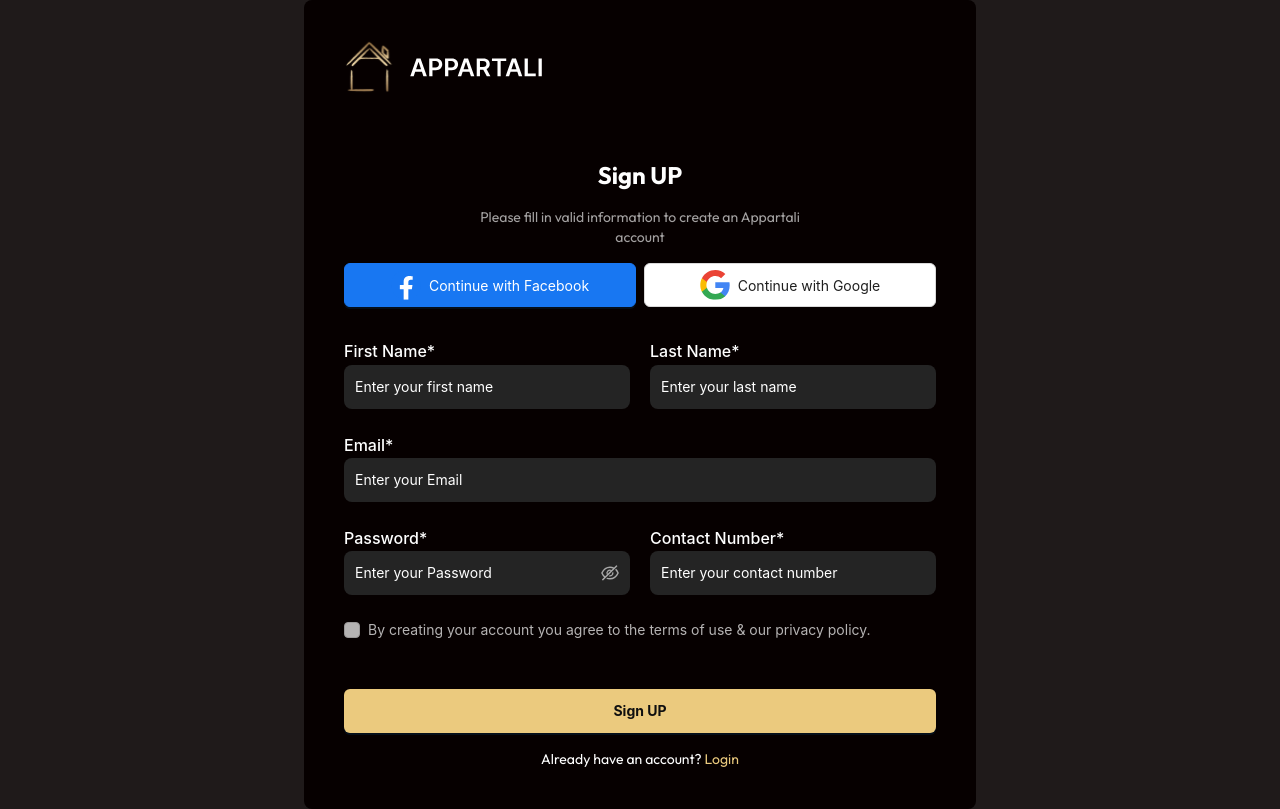
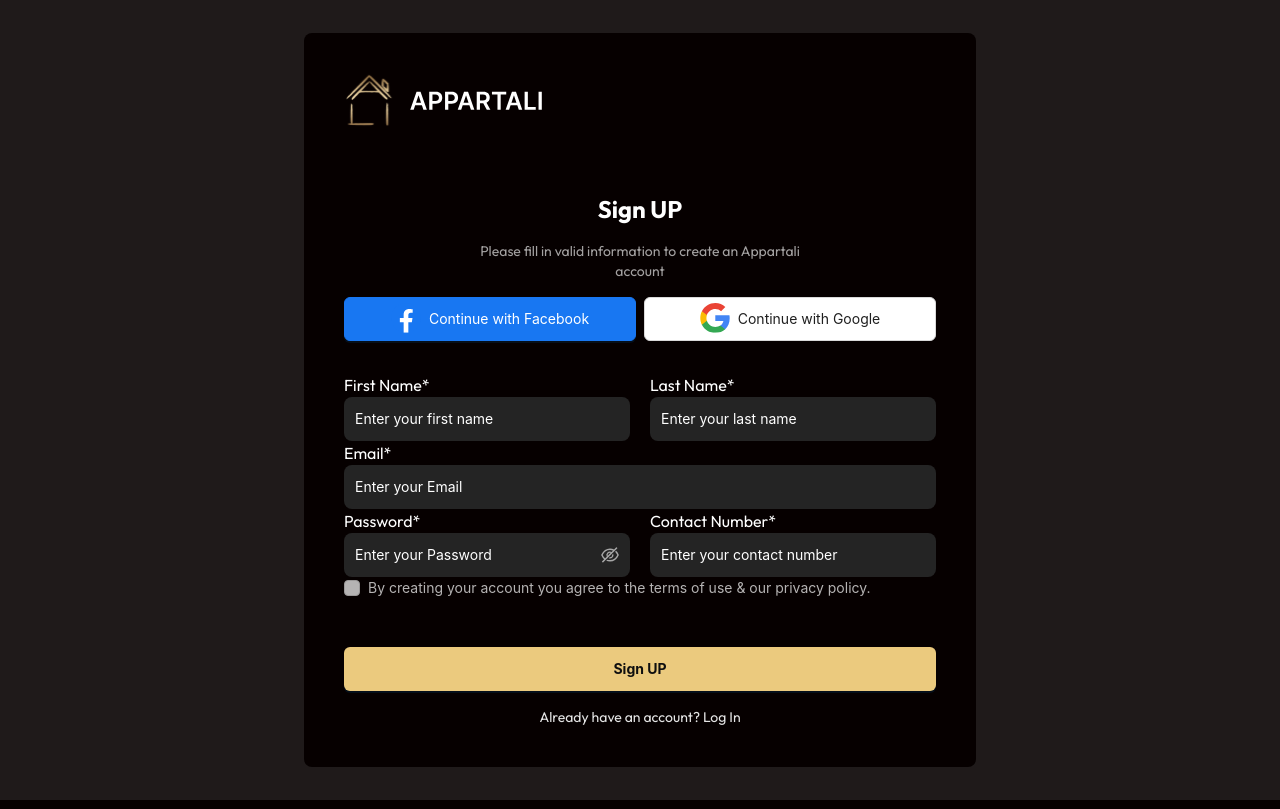
Before and after one commit to Mahedihasanimam/appartly-frontend, a Next.js app: page /auth/signup in a window 1280 px wide. Built offline with nearby package versions, Linux system fonts and the light colour scheme.

Commit message:
signup aded

```diff
--- a/package.json
+++ b/package.json
@@ -16,6 +16,8 @@
     "dayjs": "^1.11.13",
     "env": "^0.0.2",
     "firebase": "^11.0.1",
+    "jsonwebtoken": "^9.0.2",
+    "jwt-decode": "^4.0.0",
     "lottie-react": "^2.4.0",
     "next": "^14.2.15",
     "react": "^18",
@@ -24,6 +26,7 @@
     "react-firebase-hooks": "^5.1.1",
     "react-icons": "^5.3.0",
     "react-redux": "^9.1.2",
+    "redux-persist": "^6.0.0",
     "sweetalert2": "^11.14.3"
   },
   "devDependencies": {
--- a/src/app/auth/GuestLogin/page.jsx
+++ b/src/app/auth/GuestLogin/page.jsx
@@ -1,5 +1,5 @@
 'use client';
-import React, { useState } from "react";
+import React from "react";
 import { Input, Form, Button, Space } from "antd";
 import logo from "/public/images/logo.svg";
 import Image from "next/image";
--- a/src/app/auth/OwnarLogin/page.jsx
+++ b/src/app/auth/OwnarLogin/page.jsx
@@ -1,5 +1,5 @@
 'use client';
-import React, { useState } from "react";
+import React from "react";
 import { Input, Form, Button, Space } from "antd";
 import logo from "/public/images/logo.svg";
 import Image from "next/image";
@@ -150,7 +150,7 @@ const onFacebookLogin = async () => {
           <div className="flex justify-end items-center">
             <Link
               href="/auth/verifyEmail"
-              className="text-secoundary border-b border-secoundary hover:text-[#EBCA7E]"
+              className="text-secondary border-b border-secondary hover:text-[#EBCA7E]"
               onClick={onForgotPassword}
             >
               Forgot password
--- a/src/app/auth/signup/page.jsx
+++ b/src/app/auth/signup/page.jsx
@@ -1,7 +1,7 @@
 "use client";
 
-import React from "react";
-import { Input, Form, Button, Space, Checkbox } from "antd";
+import React, { useState } from "react";
+import { Input, Button, Space, Checkbox } from "antd";
 import logo from "/public/images/logo.svg";
 import Image from "next/image";
 import fbimage from "/public/icons/fb.svg";
@@ -9,28 +9,75 @@ import googleimg from "/public/icons/google.svg";
 import Link from "next/link";
 import Swal from "sweetalert2";
 import { useRouter } from "next/navigation";
-import { GoogleAuthProvider, FacebookAuthProvider, signInWithPopup, createUserWithEmailAndPassword } from "firebase/auth";
+import { GoogleAuthProvider, FacebookAuthProvider, signInWithPopup } from "firebase/auth";
 import { auth } from "@/app/firebase/Firebase.config";
+import { useRegisterUserMutation } from "@/redux/features/users/UserApi";
+import { useAppDispatch } from "@/redux/Hooks";
 
 const Signup = ({
   title = "Sign UP",
   description = "Please fill in valid information to create an Appartali account",
   showSocialButtons = true,
 }) => {
-  const [form] = Form.useForm();
+  const [user, setUser] = useState(null);
+console.log(user)
+  const [formData, setFormData] = useState({
+    firstName: "",
+    lastName: "",
+    email: "",
+    phone: "",
+    password: "",
+  });
+  const [isAgreed, setIsAgreed] = useState(false);
+  const [registerUser, { isLoading, error }] = useRegisterUserMutation();
+ if(isLoading){
+  return <p>Loading...</p>
+ }
+ console.log(error)
   const router = useRouter();
+  const dispatch = useAppDispatch();
 
-  const handleFinish = async (values) => {
+  const handleChange = (e) => {
+    setFormData({ ...formData, [e.target.name]: e.target.value });
+  };
+
+  const handleCheckboxChange = (e) => {
+    setIsAgreed(e.target.checked);
+  };
+  const handleFinish = async (e) => {
+    e.preventDefault();
+
+    if (!formData.firstName || !formData.lastName || !formData.email || !formData.password || !formData.phone) {
+        return Swal.fire("Validation Failed", "Please fill all fields", "error");
+    }
+
+    if (!isAgreed) {
+        return Swal.fire("Agreement Required", "You must agree to the terms and policy", "error");
+    }
+
     try {
-      console.log("Form Values:", values); // Log the form values directly
+        console.log("Form Data:", formData); // Log the form data
+        const response = await registerUser(formData).unwrap();
 
-      // Create user with email and password
-      await createUserWithEmailAndPassword(auth, values.email, values.password);
-      handlesignup();
+        console.log('respons',response)
+        if (response.success) {
+          Swal.fire({
+            title: "SignUp Successful!",
+            text: response?.message,
+            icon: "success",
+            confirmButtonText: "OK",
+            confirmButtonColor: "#EBCA7E",
+          }).then(() => {
+            router.push("/");
+          });
+            dispatch(setUser(response.newUser));
+
+        }
     } catch (error) {
+        console.error("Signup Error:", error); // More detailed logging
         Swal.fire({
             title: "SignUp Failed",
-        text: error.message || "Something went wrong. Please try again.",
+            text: error.data?.message || "Something went wrong. Please try again.",
             icon: "error",
             confirmButtonText: "OK",
             confirmButtonColor: "#EBCA7E",
@@ -38,24 +85,16 @@ const Signup = ({
     }
 };
 
-  const handlesignup = () => {
-    Swal.fire({
-      title: "SignUp Successful!",
-      text: "You have signed up successfully.",
-      icon: "success",
-      confirmButtonText: "OK",
-      confirmButtonColor: "#EBCA7E",
-    }).then(() => {
-      router.push("/");
-    });
-  };
+
+
+
   const onGoogleLogin = async () => {
     const provider = new GoogleAuthProvider();
     try {
       const result = await signInWithPopup(auth, provider);
-      const user = result.user; // Get user data
-      console.log("Google User Data:", user); // Log user data
-      handlesignup();
+      const user = result.user;
+      console.log("Google User Data:", user);
+      handlesignup(); // Modify this to handle the user registration if needed
     } catch (error) {
       Swal.fire("Login Failed", error.message, "error");
     }
@@ -67,14 +106,15 @@ const Signup = ({
       const result = await signInWithPopup(auth, provider);
       const user = result.user;
       console.log("Facebook User Data:", user);
-      handlesignup();
+      handlesignup(); // Modify this to handle the user registration if needed
     } catch (error) {
       Swal.fire("Login Failed", error.message, "error");
     }
   };
 
+  return (
 
-  return (
+
     <div className="flex justify-center items-center min-h-screen bg-[#FFFFFF1A]">
       <div className="bg-[#060000] p-[40px] w-full max-w-2xl rounded-lg space-y-4">
         <Image src={logo} alt="Logo" className="mb-4" height={200} width={200} />
@@ -104,77 +144,73 @@ const Signup = ({
           </Space>
         )}
 
-        <Form form={form} onFinish={handleFinish} className="mt-4 w-full">
+        <form onSubmit={handleFinish} className="mt-4 w-full">
           <div className="w-full flex gap-[20px] items-center justify-between">
-            <Form.Item
-              className="w-full"
-              name="firstname"
-              rules={[{ required: true, message: "Please enter your first name" }]}
-            >
+            <div className="w-full">
               <p className="text-[#FFFFFF] text-[16px] font-medium">First Name*</p>
               <Input
+                name="firstName" // Corrected to match the state
+                value={formData.firstName} // Corrected to match the state
+                onChange={handleChange}
                 style={{ height: "44px", backgroundColor: "#242424", border: "none", color: "#FFFFFF99" }}
                 placeholder="Enter your first name"
                 className="rounded-lg placeholder:text-[#FFFFFF99]"
               />
-            </Form.Item>
-            <Form.Item
-              className="w-full"
-              name="lastname"
-              rules={[{ required: true, message: "Please enter your last name" }]}
-            >
+            </div>
+            <div className="w-full">
               <p className="text-[#FFFFFF] text-[16px] font-medium">Last Name*</p>
               <Input
+                name="lastName" // Corrected to match the state
+                value={formData.lastName} // Corrected to match the state
+                onChange={handleChange}
                 style={{ height: "44px", backgroundColor: "#242424", border: "none", color: "#FFFFFF99" }}
                 placeholder="Enter your last name"
                 className="rounded-lg placeholder:text-[#FFFFFF99]"
               />
-            </Form.Item>
+            </div>
           </div>
 
-          <Form.Item
-            name="email"
-            rules={[{ required: true, message: "Please enter your email" }]}
-          >
+          <div className="w-full">
             <p className="text-[#FFFFFF] text-[16px] font-medium">Email*</p>
             <Input
+              name="email"
+              value={formData.email}
+              onChange={handleChange}
               style={{ height: "44px", backgroundColor: "#242424", border: "none", color: "#FFFFFF99" }}
               placeholder="Enter your Email"
               className="rounded-lg placeholder:text-[#FFFFFF99]"
             />
-          </Form.Item>
+          </div>
 
           <div className="w-full flex gap-[20px] items-center justify-between">
-            <Form.Item
-              className="w-full"
-              name="password"
-              rules={[{ required: true, message: "Please enter your password" }]}
-            >
+            <div className="w-full">
               <p className="text-[#FFFFFF] text-[16px] font-medium">Password*</p>
               <Input.Password
+                name="password"
+                value={formData.password}
+                onChange={handleChange}
                 style={{ height: "44px", backgroundColor: "#242424", border: "none", color: "#FFFFFF99" }}
                 placeholder="Enter your Password"
                 className="rounded-lg ant-input"
               />
-            </Form.Item>
+            </div>
 
-            <Form.Item
-              className="w-full"
-              name="contactnumber"
-              rules={[{ required: true, message: "Please enter your contact number" }]}
-            >
+            <div className="w-full">
               <p className="text-[#FFFFFF] text-[16px] font-medium">Contact Number*</p>
               <Input
+                name="phone" // Corrected to match the state
+                value={formData.phone} // Corrected to match the state
+                onChange={handleChange}
                 style={{ height: "44px", backgroundColor: "#242424", border: "none", color: "#FFFFFF99" }}
                 placeholder="Enter your contact number"
                 className="rounded-lg ant-input"
               />
-            </Form.Item>
+            </div>
           </div>
 
           <div className="flex justify-start items-center space-x-2">
             <label htmlFor="termsCheckbox" className="flex items-center cursor-pointer">
-              <Checkbox className="text-white opacity-70" id="termsCheckbox">
+              <Checkbox className="text-white opacity-70" checked={isAgreed} onChange={handleCheckboxChange} id="termsCheckbox">
                 By creating your account you agree to the <span className="text-secoundary">terms of use</span> & our <span className="text-secoundary">privacy policy.</span>
               </Checkbox>
             </label>
@@ -188,12 +224,10 @@ const Signup = ({
           >
             Sign UP
           </Button>
-        </Form>
-        <p className="mt-2 text-center text-sm text-white">
-          Already have an account?{" "}
-          <Link href="/auth/GuestLogin" className="text-[#EBCA7E]">
-            Login
-          </Link>
+        </form>
+
+        <p className="text-[#FFFFFFE5] text-center text-sm">
+          Already have an account? <Link href="/auth/login" className="text-secoundary">Log In</Link>
         </p>
       </div>
     </div>
--- a/src/app/layout.js
+++ b/src/app/layout.js
@@ -1,5 +1,6 @@
 import { Outfit } from 'next/font/google';
 import "./globals.css";
+import Providers from './lib/Providers';
 
 const outfit = Outfit({
   subsets: ['latin'],
@@ -14,13 +15,17 @@ export const metadata = {
 
 export default function RootLayout({ children }) {
   return (
+
     <html lang="en">
       <head>
         <link rel="icon" href="/favicon.ico" />
       </head>
       <body className={`${outfit.variable} antialiased`}>
-        {children}
+      <Providers>
+      {children}
+      </Providers>
       </body>
     </html>
+
   );
 }
--- /dev/null
+++ b/src/app/lib/Providers.jsx
@@ -0,0 +1,20 @@
+"use client";
+
+
+import store from "@/redux/store";
+import { Provider } from "react-redux";
+import { persistStore } from "redux-persist";
+import { PersistGate } from "redux-persist/integration/react";
+
+const Providers = ({ children }) => {
+    let persistor = persistStore(store)
+  return (
+    <Provider store={store}>
+      <PersistGate loading={<div className="text-center mt-20">loading...</div>} persistor={persistor}>
+        {children}
+      </PersistGate>
+    </Provider>
+  );
+};
+
+export default Providers;
--- /dev/null
+++ b/src/redux/features/users/UserApi.jsx
@@ -0,0 +1,26 @@
+const { api } = require("@/redux/api/ApiSlice");
+
+const userApi=api.injectEndpoints({
+  endpoints: (builder) => ({
+    registerUser: builder.mutation({
+      query: (user) => ({
+        url: "/users/auth/signup",
+        method: "POST",
+        body: user,
+      }),
+    }),
+    loginUser: builder.mutation({
+      query: (user) => ({
+        url: "/users/auth/login",
+        method: "POST",
+        body: user,
+      }),
+    }),
+    // getUser: builder.query({
+    //   query: (id) => `users/${id}`,
+    // }),
+
+  }),
+});
+
+export const { useRegisterUserMutation, useLoginUserMutation } = userApi;
--- /dev/null
+++ b/src/redux/features/users/UserTokenSlice.js
@@ -0,0 +1,21 @@
+import { createSlice } from "@reduxjs/toolkit";
+
+const initialState = {
+    token: '',
+};
+
+const userTokenAccessSlice = createSlice({
+    name: 'userAccessToken',
+    initialState,
+    reducers: {
+        addUserAccessToken: (state, action) => {
+            state.token = action.payload;
+        },
+        removeUserAccessToken: (state) => {
+            state.token = '';
+        },
+    }
+});
+
+export const { addUserAccessToken, removeUserAccessToken } = userTokenAccessSlice.actions;
+export default userTokenAccessSlice.reducer;
--- a/src/redux/store.js
+++ b/src/redux/store.js
@@ -0,0 +1,29 @@
+import { combineReducers, configureStore } from '@reduxjs/toolkit';
+import storage from 'redux-persist/lib/storage';
+import { persistReducer } from 'redux-persist';
+import { api } from './api/ApiSlice';
+import useTokenReducer from './features/users/UserTokenSlice';
+
+
+const persistConfig = {
+  key: 'next',
+  storage,
+
+};
+
+const rootReducer = combineReducers({
+  UserAccessToken: useTokenReducer,
+  [api.reducerPath]: api.reducer,
+});
+
+
+const persistedReducer = persistReducer(persistConfig, rootReducer);
+
+const store = configureStore({
+  reducer: persistedReducer,
+  middleware: (getDefaultMiddleware) =>
+    getDefaultMiddleware().concat(api.middleware),
+});
+
+
+export default store;
```
Also changed, not shown: src/redux/api/ApiSlice.js (+23 -0 lines), src/redux/hooks.js (added, +13 -0 lines), src/util/jwt.js (added, +8 -0 lines), 1 other file (tests, documents, lock files or other folders). Lines whose indentation alone changed are shown as unchanged.
